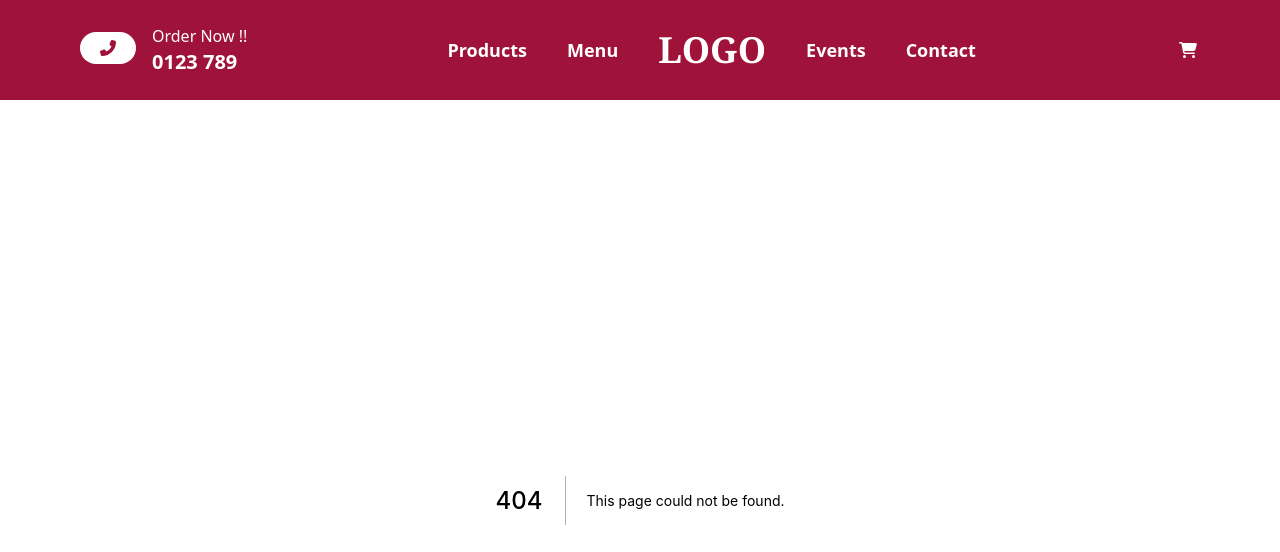
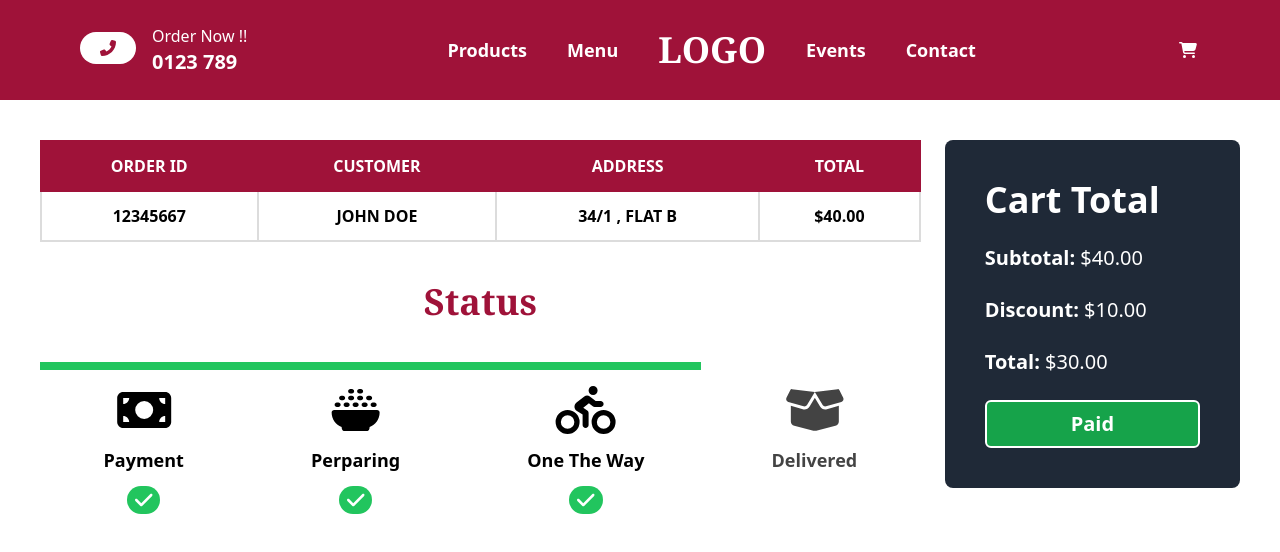
Before and after one commit to RoshanRv/Fooder, a Next.js app: page /orders/1 in a window 1280 px wide. Before the commit this address had no page. Shown: the top 552 px of the page. Built offline with nearby package versions, Linux system fonts and the light colour scheme.

Commit message:
order page created

```diff
--- /dev/null
+++ b/pages/orders/[id].tsx
@@ -0,0 +1,77 @@
+import { faCheck } from '@fortawesome/free-solid-svg-icons'
+import { FontAwesomeIcon } from '@fortawesome/react-fontawesome'
+import { faBowlRice,faPersonBiking,faBoxOpen,faMoneyBill } from '@fortawesome/free-solid-svg-icons'
+import React, { useState } from 'react'
+
+interface Props{
+    status:number,
+    index:number,
+    text:string,
+    icon:any
+}
+
+
+const Order = () => {
+
+    const [status,setStatus]=useState<number>(3)
+
+  return (
+    <main className='flex gap-x-6 items-start lg:p-10 p-4 w-full'>
+        {/* table */}
+        <section className='w-3/4' >
+            <table className='w-full'>
+                <thead>
+                    <tr className=''>
+                        <th>Order ID </th>
+                        <th>Customer</th>
+                        <th>Address</th>
+                        <th>Total</th>
+                    </tr>
+                </thead>
+                <tbody>
+                    <tr className='text-center font-semibold'>
+                        <td>12345667</td>
+                        <td>John Doe</td>
+                        <td>34/1 , Flat B</td>
+                        <td>$40.00</td>
+                    </tr>
+                </tbody>
+            </table>
+            {/*             status */}
+            <h1 className="text-rose-800 text-4xl my-10 font-serif w-max mx-auto font-bold">Status</h1>
+            {/*         status bar  */}
+            <div className={` ${status==0?'w-0':status==1?'w-1/4':status==2?'w-1/2':status==3?'w-3/4':'w-full'}  transition-all bg-green-500 h-2`}></div>
+            <div className='flex items-start justify-around  pt-4' >
+                    <StatusCard status={status} index={0} text={'payment'} icon={faMoneyBill}/>
+                    <StatusCard status={status} index={1} text={'perparing'}  icon={faBowlRice}/>
+                    <StatusCard status={status} index={2} text={'one the way'} icon={faPersonBiking} />
+                    <StatusCard status={status} index={3} text={'delivered'}  icon={faBoxOpen}/>
+
+
+            </div>
+        </section>
+        {/*         Total    */}
+        <div className="bg-gray-800 p-10 text-white text-xl w-1/4 flex flex-col gap-y-6 rounded-lg">
+            <h1 className="font-bold text-4xl  ">Cart Total</h1>
+            <h1><span className='font-semibold' >Subtotal:</span> $40.00</h1>
+            <h1><span className='font-semibold' >Discount:</span> $10.00</h1>
+            <h1><span className='font-semibold' >Total:</span> $30.00</h1>
+            <button className="text-white w-full py-2 font-semibold bg-green-600 border-2 border-white rounded-md hover:scale-x-105 transition-all">Paid</button>
+        </div>
+    </main>
+  )
+}
+
+export default Order
+
+export const StatusCard=({status,index,text,icon}:Props)=>{
+    return(
+        <div className={`${status>index?'opacity-100':status==index?'animate-pulse':'opacity-20'} text-center flex flex-col gap-y-3 `} >
+            <FontAwesomeIcon icon={icon} className='text-5xl' />
+            <h1 className='text-lg font-semibold capitalize' >{text}</h1>
+            <div className={`w-max rounded-full mx-auto  bg-green-500 ${status>index?'block':'hidden'}`}>
+                <FontAwesomeIcon icon={faCheck} className='font-black text-white text-xl pb-0 p-1 px-2 rounded-full'/>
+            </div>
+        </div>
+    )
+}
```
